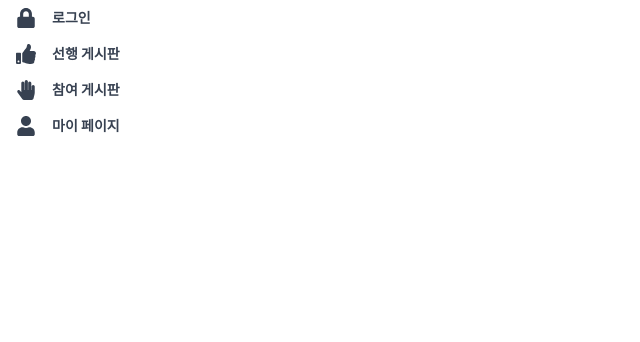
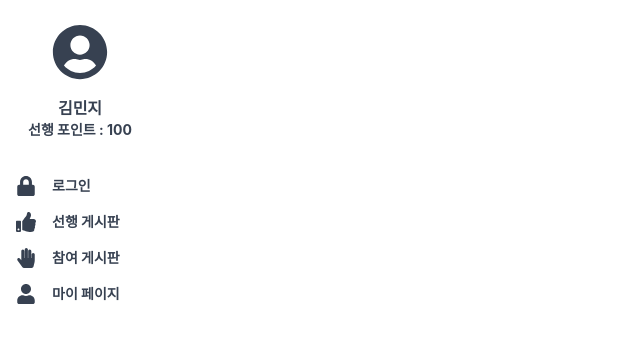
Before and after one commit to GoodPlaSSU/GoodPlaSSU-Frontend-2, a React (Create React App) app: page / in a window 1280 px wide. Shown: the top 342 px of the page, without its empty margins (0-640 px from the left). Built offline with nearby package versions, Linux system fonts and the light colour scheme.

Commit message:
✨ feat(header): create header myprofile component
create myprofile component in header

```diff
--- a/src/components/Header/Header.tsx
+++ b/src/components/Header/Header.tsx
@@ -1,8 +1,10 @@
 import * as M from "./Menus";
+import MyProfile from "./MyProfile";
 
 const Header = () => {
     return (
-        <div className="grid">
+        <div className="grid w-40 items-center pt-6">
+            <MyProfile />
             <M.LoginMenu />
             <M.GoodPostMenu />
             <M.JoinPostMenu />
--- /dev/null
+++ b/src/components/Header/MyProfile.tsx
@@ -0,0 +1,15 @@
+import { FaUserCircle } from "react-icons/fa";
+
+const MyProfile = () => {
+    return (
+        <div>
+            <FaUserCircle className="inline fill-gray-700 pb-4" size="72" />
+            <div className="text-gray-700 font-bold text-m">{"김민지"}</div>
+            <div className="text-gray-700 font-bold text-sm pb-7">
+                선행 포인트 : 100
+            </div>
+        </div>
+    );
+};
+
+export default MyProfile;
```
